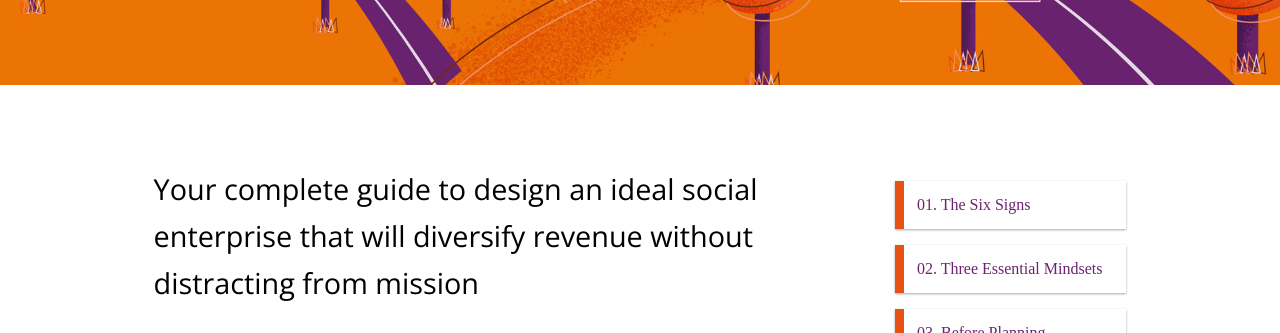
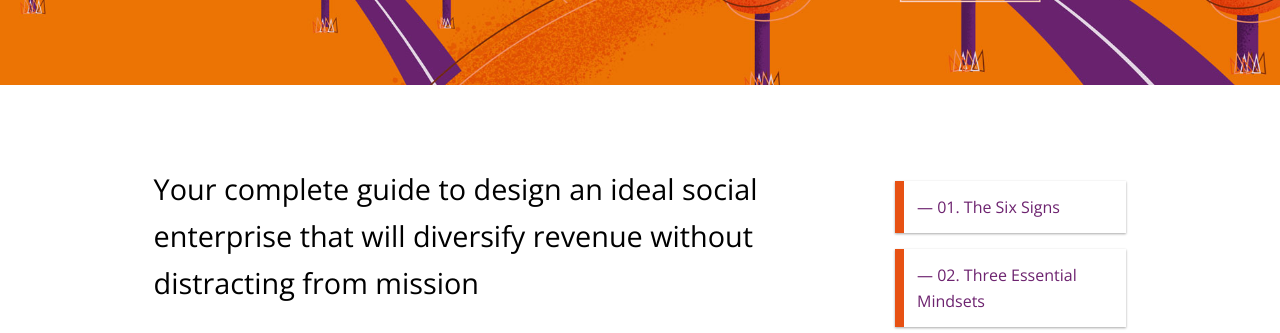
Before and after one commit to plusacumen/social-entrepreneurs-roadmap-microsite, a plain HTML site: page index.html in a window 1280 px wide. Shown: the part 619-952 px from the top of the page. Drawn offline with nearby package versions, Linux system fonts and the light colour scheme.

Commit message:
added emdashes in lieu of bullet points for li's

```diff
--- a/css/main.css
+++ b/css/main.css
@@ -301,7 +301,8 @@ h4,
 h5,
 h6,
 p,
-blockquote {
+blockquote,
+li {
     font-family: 'Open Sans', sans-serif;
     margin-bottom: 2em;
     line-height: 1.636;
@@ -364,6 +365,16 @@ blockquote::before {
 
 blockquote::after {
     content: close-quote;
+}
+
+li {
+    list-style: none;
+    margin-left: 2em;
+    color: #e75113;
+}
+
+li::before {
+    content: "— ";
 }
 
 /* ==========================================================================
```
